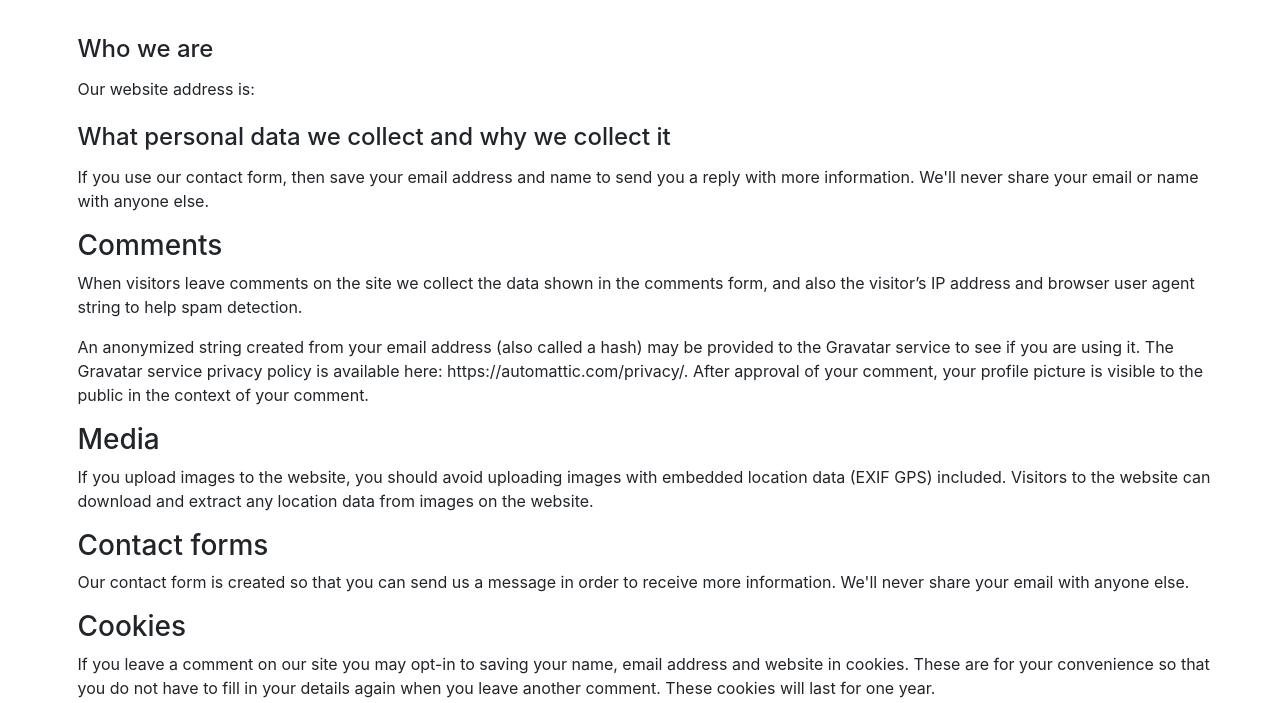
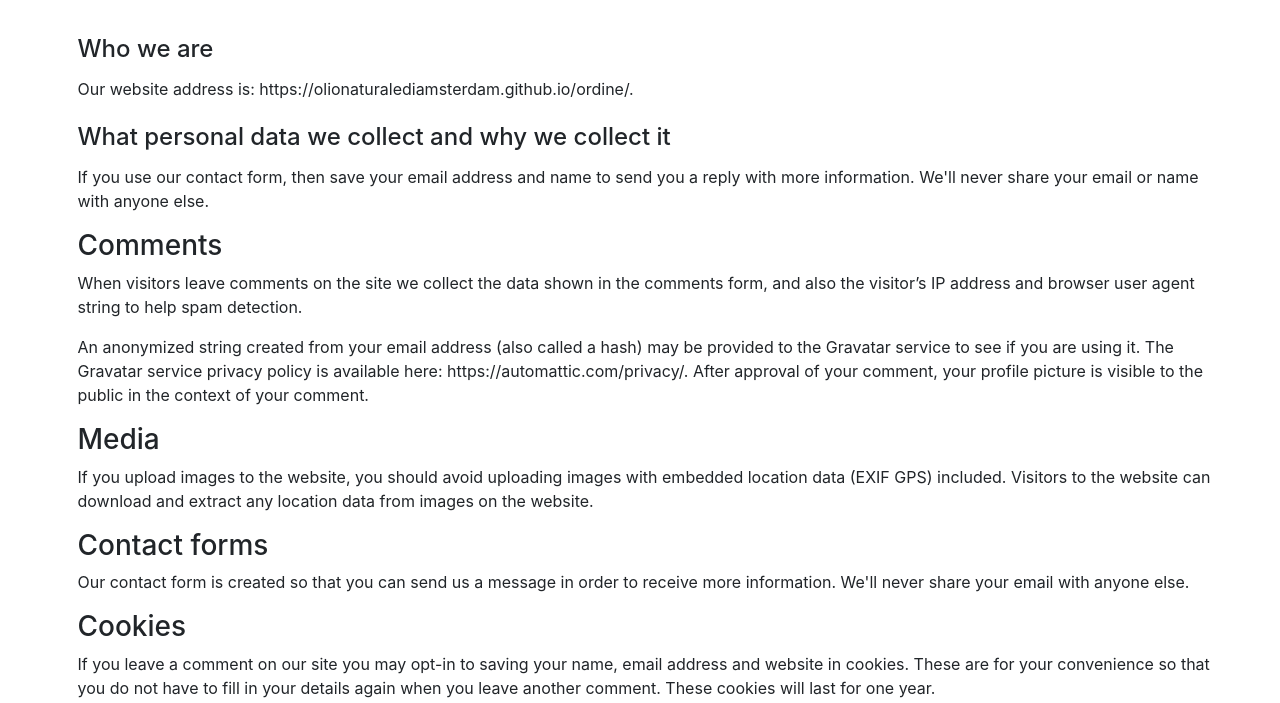
Before and after one commit to olionaturalediamsterdam/ordine, a plain HTML site: page privacy.html in a window 1280 px wide. Shown: the part 97-800 px from the top of the page. Drawn offline with Linux system fonts and the light colour scheme.

Commit message:
Update privacy.html

```diff
--- a/privacy.html
+++ b/privacy.html
@@ -48,7 +48,7 @@
 
 
 
-<p>Our website address is:  </p>
+<p>Our website address is:  https://olionaturalediamsterdam.github.io/ordine/.</p>
 
 
 <h4>What personal data we collect and why we collect it</h4>
```
